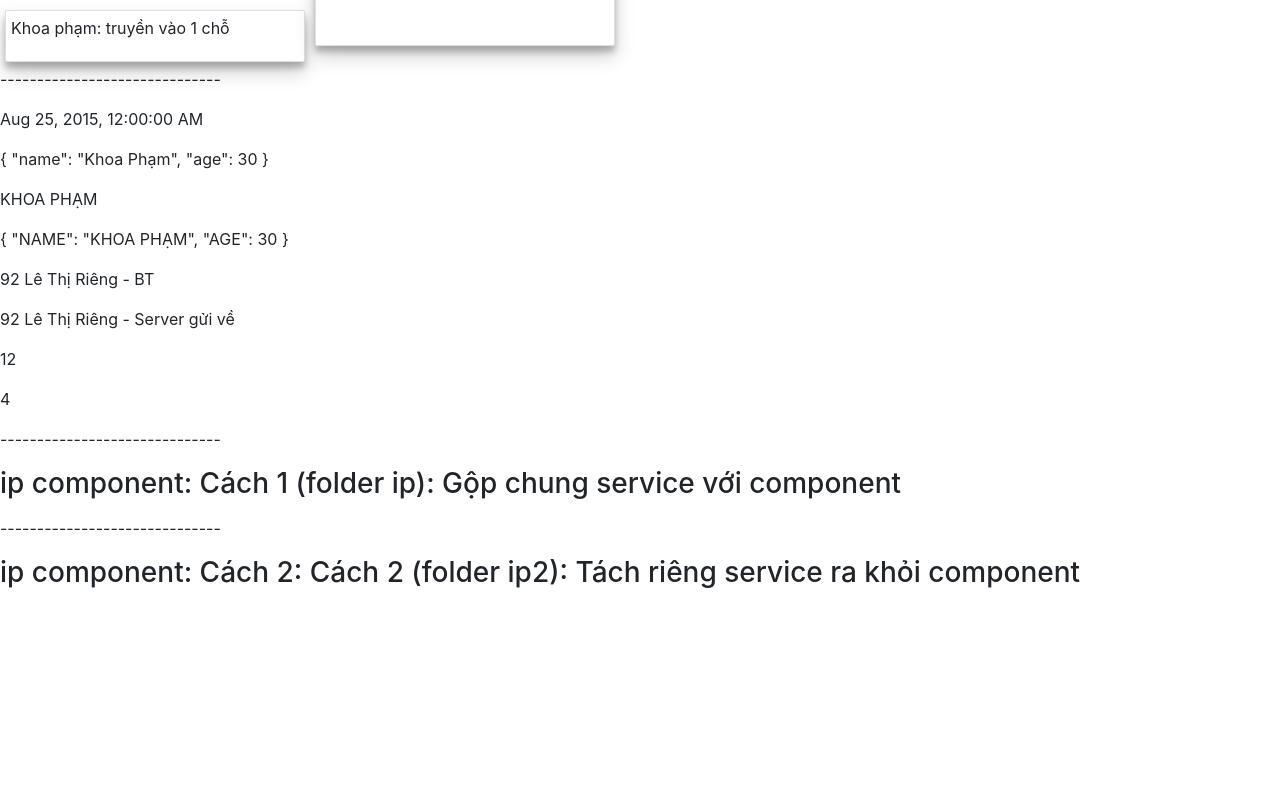
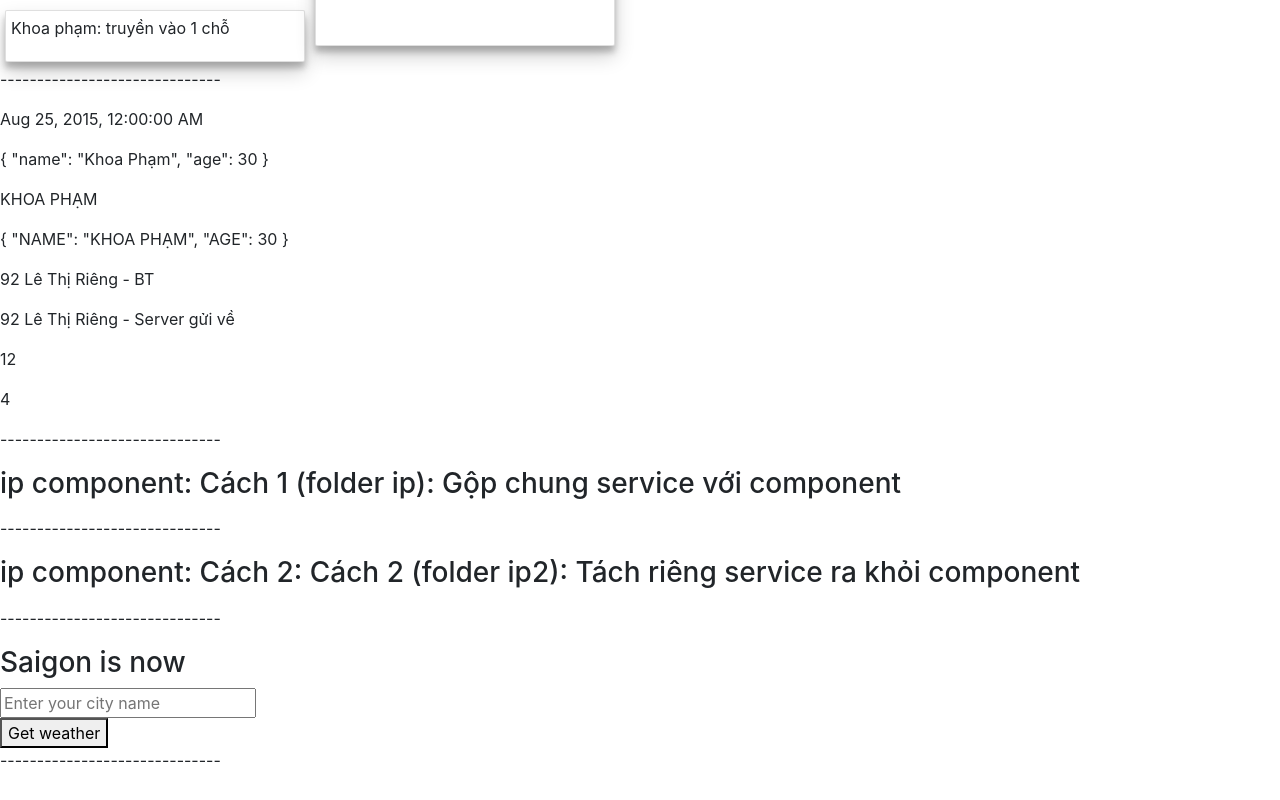
Before and after one commit to tientm96/learn-angular, an Angular app: page / in a window 1280 px wide. Shown: the part 3251-4051 px from the top of the page. Before the commit the page ends 3905 px from the top, so only its background shows below. Built offline with nearby package versions, Linux system fonts and the light colour scheme; no server answers.

Commit message:
+Bai39+Bai40: weather service bang api cua openweathermap.org

```diff
--- a/src/app/app.component.html
+++ b/src/app/app.component.html
@@ -53,6 +53,9 @@
 <p>------------------------------</p>
 
 <app-ip2></app-ip2>
+<p>------------------------------</p>
 
+<app-weather></app-weather>
+<p>------------------------------</p>
 
 <br><br>
--- a/src/app/app.module.ts
+++ b/src/app/app.module.ts
@@ -22,6 +22,8 @@ import { CardComponent } from './card.component';
 import { LearnPipeComponent } from './learn-pipe/learn-pipe.component';
 import { IpComponent } from './ip/ip.component';
 import { Ip2Component } from './ip2/ip2.component';
+import { WeatherComponent } from './weather/weather.component';
+
 
 //import round.pipe.ts cũng giống như import 1 comp.
 import { RoundPipe } from './round.pipe';
@@ -59,6 +61,7 @@ và đc gọi vào bên trong declarations của file app.module.cs này.
     LearnPipeComponent,
     IpComponent,
     Ip2Component,
+    WeatherComponent,
     RoundPipe
   ],
   imports: [
--- /dev/null
+++ b/src/app/weather/weather.component.html
@@ -0,0 +1,5 @@
+<h3>Saigon is now</h3>
+<input placeholder="Enter your city name">
+
+<br>
+<button>Get weather</button>
--- /dev/null
+++ b/src/app/weather/weather.component.ts
@@ -0,0 +1,27 @@
+import { Component, OnInit } from '@angular/core';
+
+//import để sử dụng service trong weather.service.ts: Xem ip2.component.ts có giải thích rõ
+import { WeatherService } from './weather.service';
+
+
+@Component({
+  selector: 'app-weather',
+  templateUrl: './weather.component.html',
+  styleUrls: ['./weather.component.css'],
+
+  //gọi service vào comp
+  providers: [WeatherService]
+})
+
+export class WeatherComponent implements OnInit {
+
+  //khởi tạo ngầm object của service cần gọi
+  constructor(private weatherService: WeatherService) { }
+
+  ngOnInit() {
+    this.weatherService.getTemp('Tokyo') //gọi hàm getTemp của service, truyền tham số vào.
+    .then(temp => console.log(temp))
+    .catch(err => console.log(err));
+  }
+
+}
--- /dev/null
+++ b/src/app/weather/weather.service.ts
@@ -0,0 +1,27 @@
+import { WeatherComponent } from './weather.component';
+import { Injectable } from '@angular/core';
+import { Http } from '@angular/http';
+// import 'rxjs/add/operator/toPromise'; //trong angular 6 thì ko cần dòng này cũng có thể toPromise với get http.
+
+//service lấy thời tiết thông qua api: Xem kỹ về service trong folder: ip2, ip.service.ts
+
+
+@Injectable()
+
+export class WeatherService {
+    //kb biến http từ thư viện Http, angular sẽ tự động new ngầm cho nó thành đối tượng của Http.
+    constructor(private http: Http) { }
+
+    //hàm lấy nhiệt độ
+    getTemp(cityName: string){
+        //url lấy từ api trang https://openweathermap.org/ . Xem trong file NOTE.txt.
+        //qua api này, có thể lấy đc thông tin thời tiết của thành phố thông qua tên thành phố truyền vào.
+        const url = 'https://api.openweathermap.org/data/2.5/weather?appid=e490064ea5c52b53fb81809ab6a3059f&units=metric&q=' + cityName;
+
+        return this.http.get(url)
+        .toPromise()
+        .then(res => res.json())
+        .then(resJson => resJson.main.temp) //theo url thì cấu trúc json chứa weather là main bọc bên ngoài temp
+    }
+
+}
```
Also changed, not shown: src/app/weather/weather.component.css (added), 1 other file (tests, documents, lock files or other folders).
